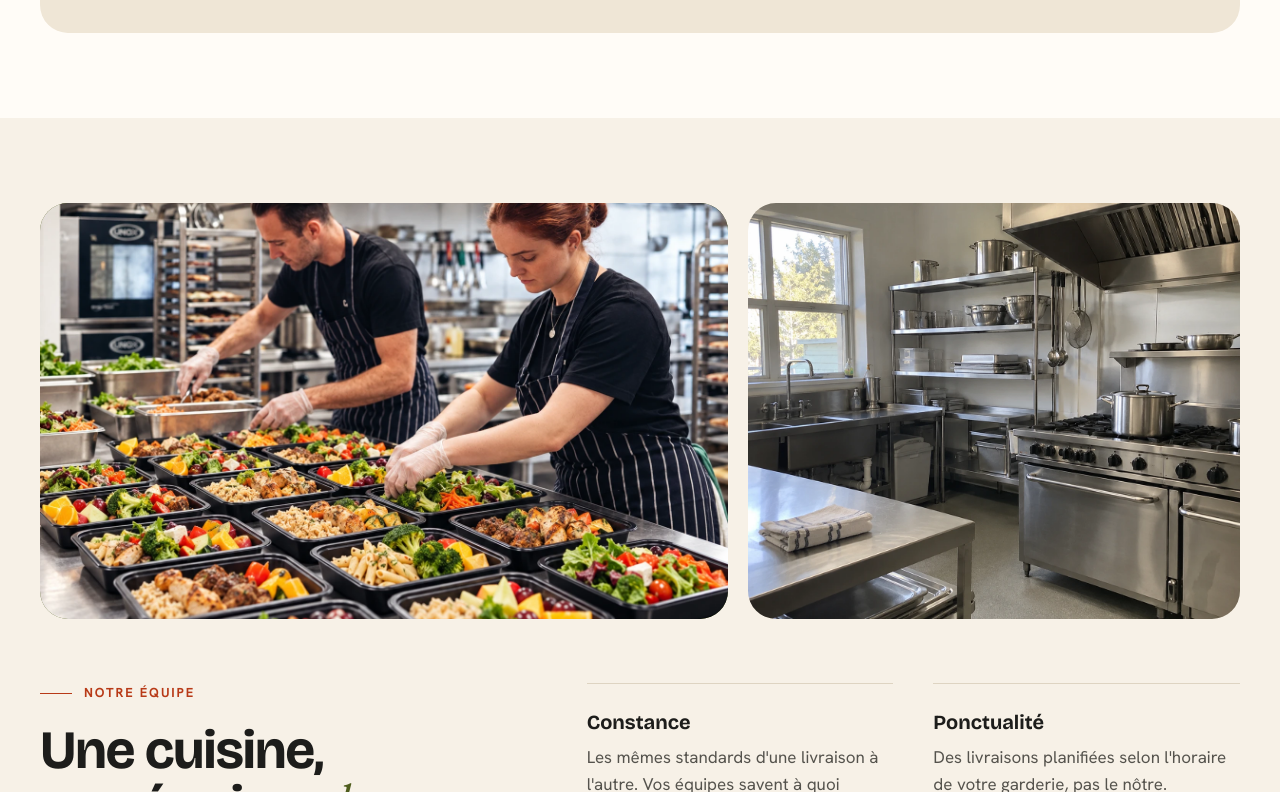
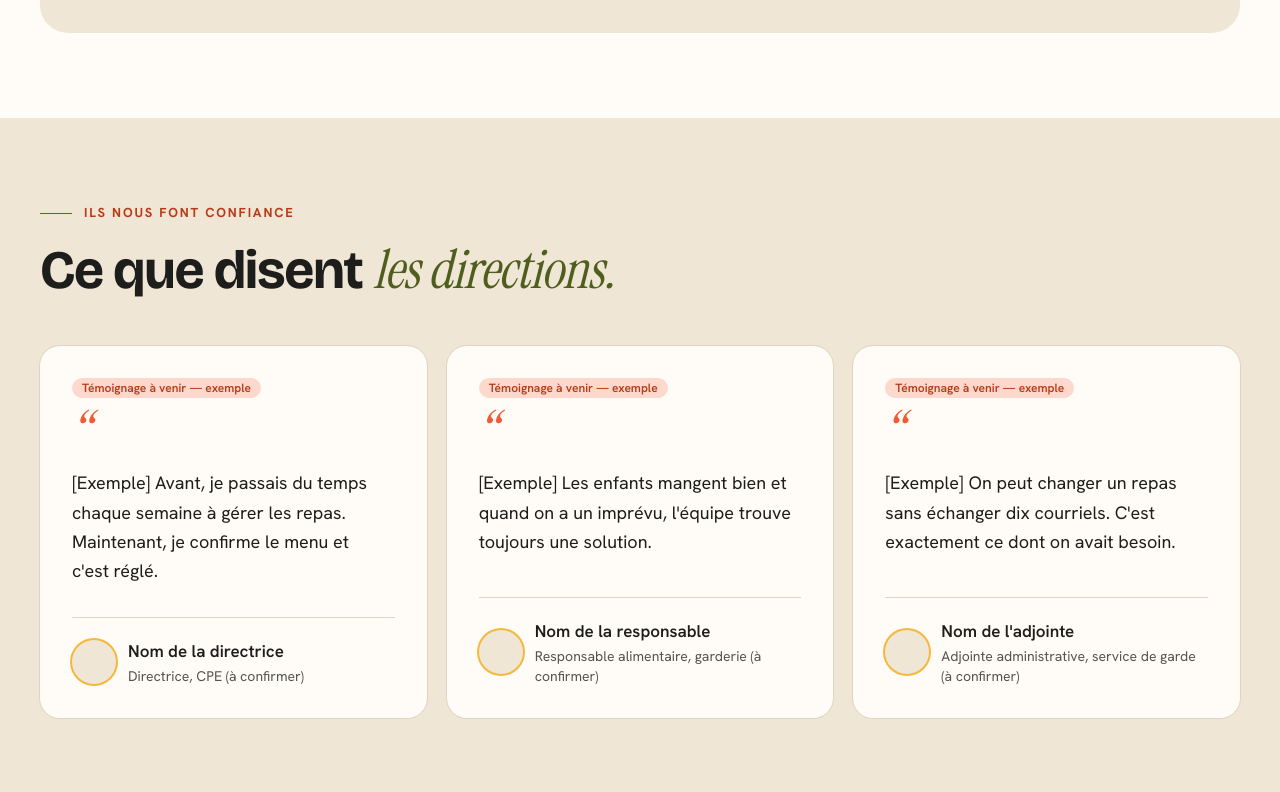
Before and after one commit to growconsulting25-pixel/Bontraiteur, a Next.js app: page / in a window 1280 px wide. Shown: the part 5068-5860 px from the top of the page. Built offline with nearby package versions, Linux system fonts and the light colour scheme; no server answers; the database is empty.

Commit message:
Accueil : retrait de la section « Notre équipe »
Co-Authored-By: Claude Opus 5.5 <noreply@anthropic.com>
Claude-Session: https://claude.ai/code/session_012SM3vXgoy3bVFokUzZMFiT

```diff
--- a/src/views/HomeView.tsx
+++ b/src/views/HomeView.tsx
@@ -3,7 +3,6 @@ import { Situations } from "@/components/sections/home/Situations";
 import { Formulas } from "@/components/sections/home/Formulas";
 import { SimplifyDaily } from "@/components/sections/home/SimplifyDaily";
 import { MenuTeaser } from "@/components/sections/home/MenuTeaser";
-import { Trust } from "@/components/sections/home/Trust";
 import { Testimonials } from "@/components/sections/home/Testimonials";
 import { CTASection } from "@/components/sections/CTASection";
 import type { Locale } from "@/i18n";
@@ -16,7 +15,6 @@ export function HomeView({ locale }: { locale: Locale }) {
       <Situations locale={locale} />
       <SimplifyDaily locale={locale} learnMore />
       <Formulas locale={locale} />
-      <Trust locale={locale} />
       <Testimonials locale={locale} />
       <CTASection locale={locale} />
     </>
```
